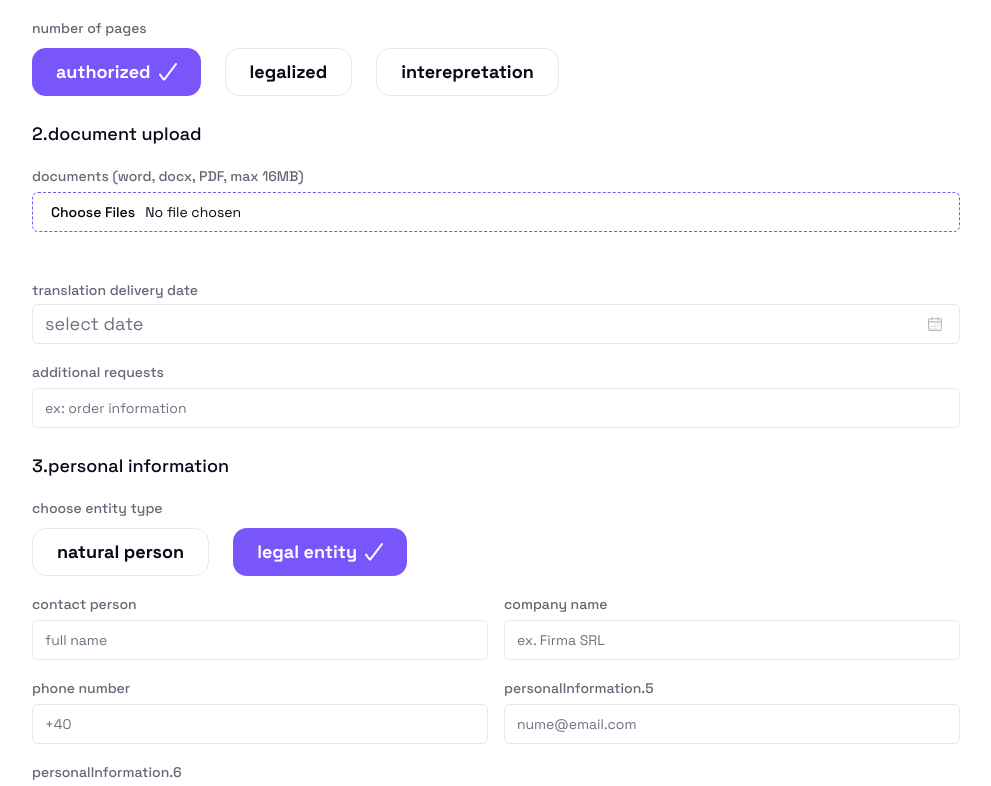
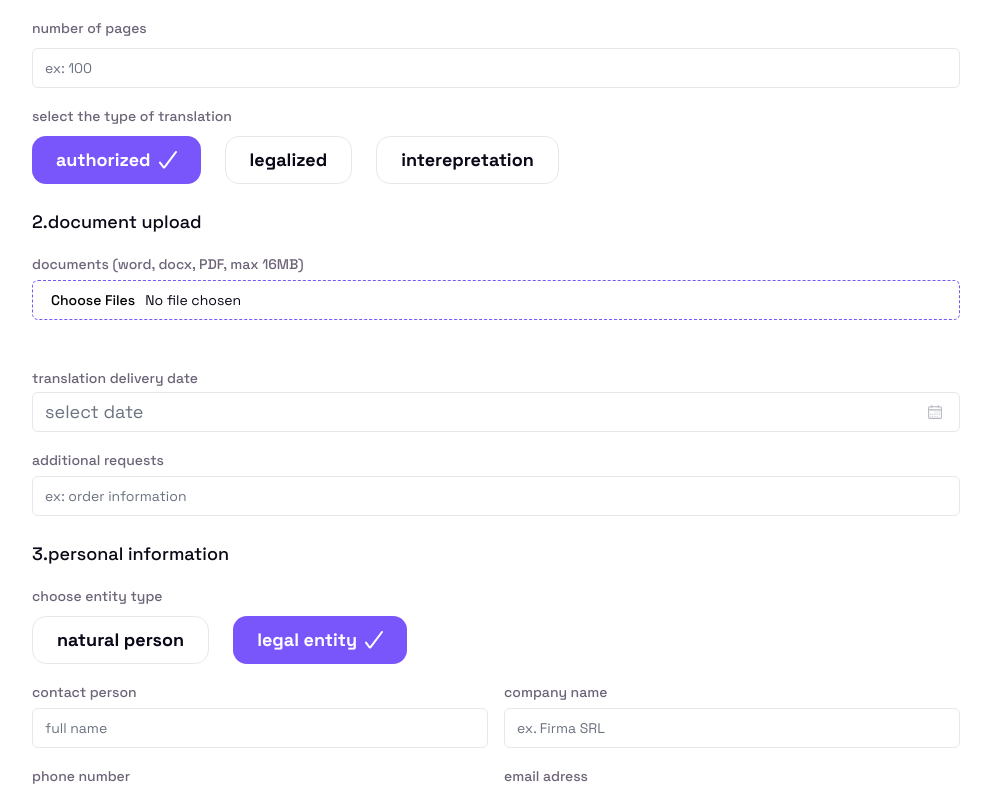
Before and after one commit to tarifalhasan/ttg, a Next.js app: page /en/order in a window 1280 px wide. Shown: the part 356-1142 px from the top of the page, without its empty margins (144-1135 px from the left). Built offline with nearby package versions, Linux system fonts and the light colour scheme.

Commit message:
order page

```diff
--- a/languages/en.json
+++ b/languages/en.json
@@ -245,7 +245,8 @@
     "1": "source language",
     "2": "target language",
     "3": "number of pages",
-    "4": "select the type of translation"
+    "4": "select the type of translation",
+    "type": "select the type of translation "
   },
   "documents": {
     "title": "document upload",
@@ -259,7 +260,7 @@
     "2": "contact person",
     "3": "company name",
     "4": "phone number",
-    "email": "email adress",
-    "res": "company registration number"
+    "5": "email adress",
+    "6": "company registration number"
   }
 }
--- a/languages/ro.json
+++ b/languages/ro.json
@@ -254,7 +254,8 @@
     "1": "limba sursa",
     "2": "limba tinta",
     "3": "numar pagini",
-    "4": "selectează tipul traducerii"
+    "4": "selectează tipul traducerii",
+    "type": "selectează tipul traducerii"
   },
   "documents": {
     "title": "incarcare documente",
--- a/src/app/[locale]/order/OrderForm.tsx
+++ b/src/app/[locale]/order/OrderForm.tsx
@@ -65,6 +65,9 @@ const FormSchema = z.object({
   targetlanguage: z.string({
     required_error: "Please select your target language",
   }),
+  totalPages: z.string({
+    required_error: "please enter page number ",
+  }),
   translationType: z
     .array(z.string())
     .refine((value) => value.some((item) => item), {
@@ -124,6 +127,13 @@ export default function OrderForm() {
       sourcelanguage: "romanian",
       targetlanguage: "english",
       entityType: ["legal_entity"],
+      additionalrequests: "",
+      email: "",
+      companyRegistrationNumber: "",
+      phoneNumber: "",
+      companyName: "",
+      contactPerson: "",
+      totalPages: "",
     },
   });
 
@@ -245,11 +255,26 @@ export default function OrderForm() {
           </div>
           <FormField
             control={control}
+            name="totalPages"
+            render={({ field }) => (
+              <FormItem>
+                <FormLabel className="text-sm text-dark-purple">
+                  {details("3")}
+                </FormLabel>
+                <FormControl>
+                  <Input placeholder="ex: 100" {...field} />
+                </FormControl>
+                <FormMessage />
+              </FormItem>
+            )}
+          />
+          <FormField
+            control={control}
             name="translationType"
             render={() => (
               <FormItem>
                 <FormLabel className="text-sm text-dark-purple">
-                  {details("3")}
+                  {details("type")}
                 </FormLabel>
                 <div className="flex flex-row flex-wrap gap-3 items-start space-x-3 space-y-0">
                   {translationTypes.map((item) => (
```
